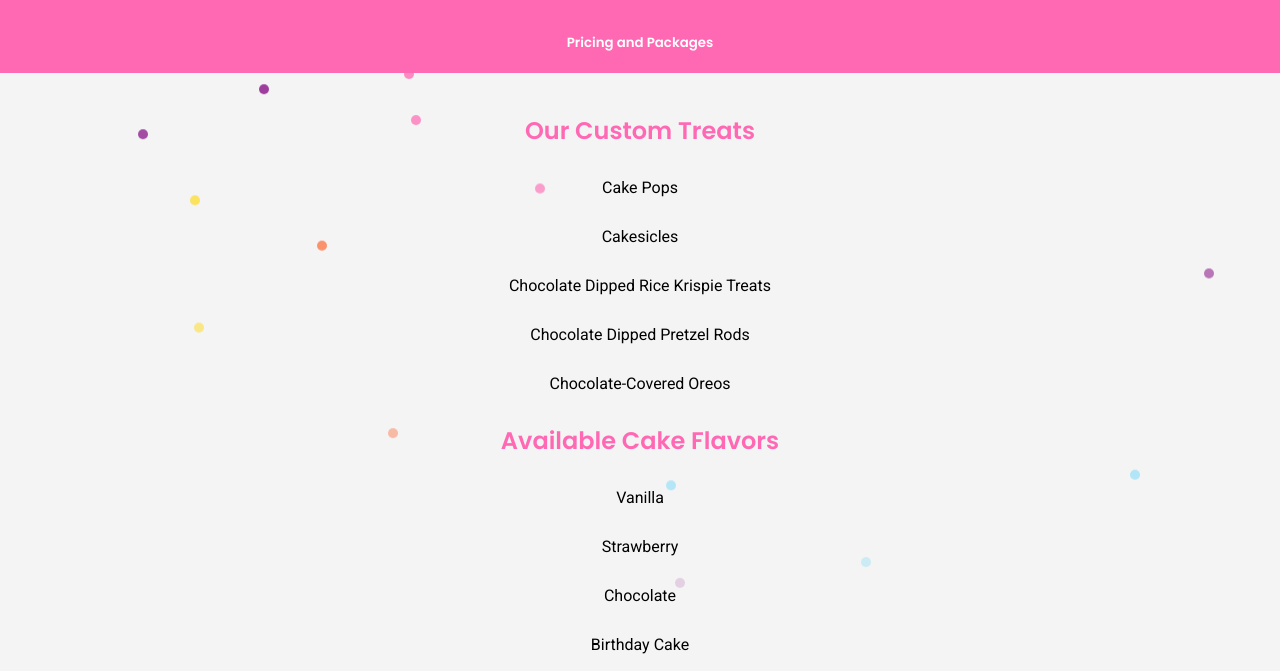
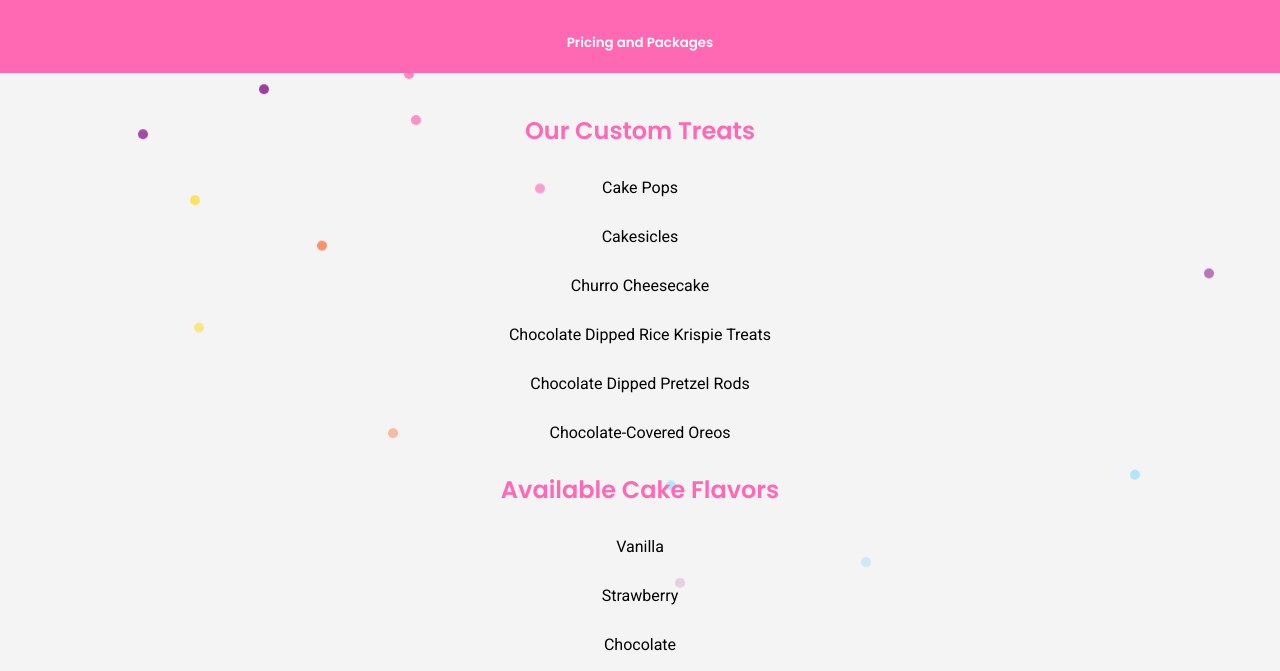
Before and after one commit to JohnCThroneberry/DippedByAmandaJo, a plain HTML site: page index.html in a window 1280 px wide. Shown: the part 107-778 px from the top of the page. Drawn offline with Linux system fonts and the light colour scheme; a script that the page names is missing.

Commit message:
Update index.html
Added churro cheesecake and pricing

```diff
--- a/index.html
+++ b/index.html
@@ -26,6 +26,7 @@
         <ul>
           <li>Cake Pops</li>
           <li>Cakesicles</li>
+          <li>Churro Cheesecake</li>
           <li>Chocolate Dipped Rice Krispie Treats</li>
           <li>Chocolate Dipped Pretzel Rods</li>
           <li>Chocolate-Covered Oreos</li>
@@ -82,6 +83,7 @@
         <ul>
           <li>Cake Pops - $20/dozen</li>
           <li>Cakesicles - $25/dozen</li>
+          <li>Churro Cheesecake - $10/cup (2 cup minimum) or $45/9x9" Tray</li>
           <li>Chocolate Dipped Rice Krispie Treats - $18/dozen</li>
           <li>Chocolate Dipped Pretzel Rods - $15/dozen</li>
           <li>Chocolate-Covered Oreos - $22/dozen</li>
```
